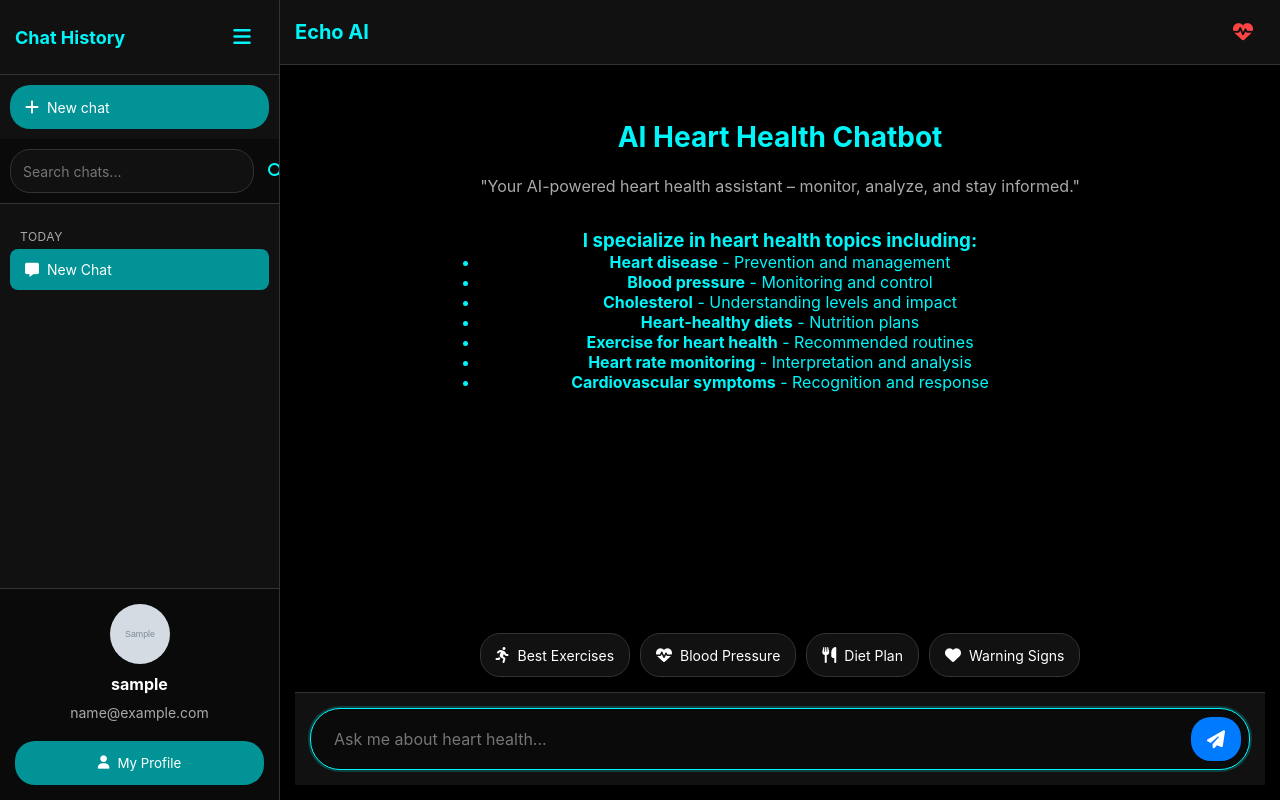
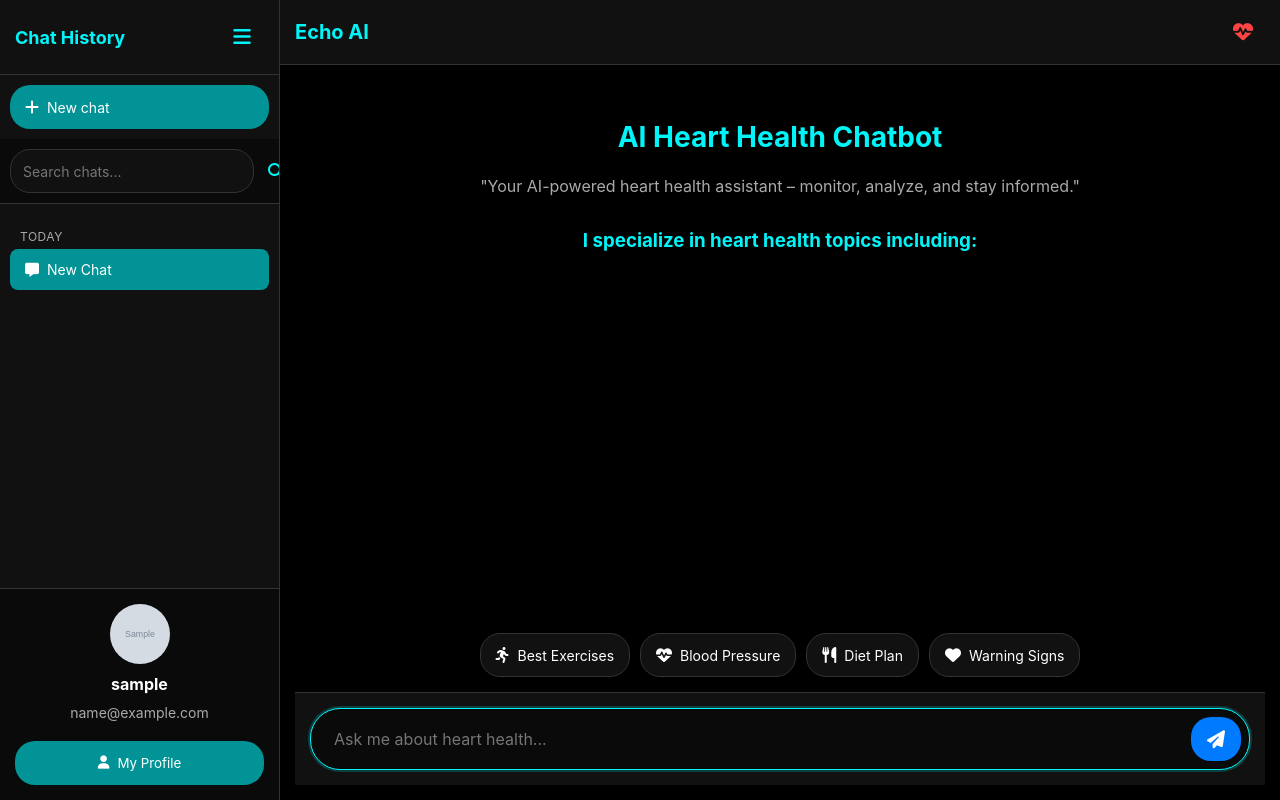
Before and after one commit to 123harsh-bit/ECHO-AI, a Flask app: page / in a window 1280 px wide. Run offline with Flask 3, Linux system fonts and the light colour scheme; the visitor is signed in with stand-in values (Sample User, id 1); tables that the repository leaves empty hold one stand-in row (values such as "Sample post"); grey boxes marked "Sample" are stand-in pictures; some libraries are stand-ins or nearby versions.

Commit message:
Update index.html

```diff
--- a/templates/index.html
+++ b/templates/index.html
@@ -1432,15 +1432,6 @@
                     <p>"Your AI-powered heart health assistant – monitor, analyze, and stay informed."</p>
                     <div style="margin-top: 20px; font-size: 16px; color: var(--primary-color);">
                         <h3>I specialize in heart health topics including:</h3>
-                        <ul>
-                            <li><strong>Heart disease</strong> - Prevention and management</li>
-                            <li><strong>Blood pressure</strong> - Monitoring and control</li>
-                            <li><strong>Cholesterol</strong> - Understanding levels and impact</li>
-                            <li><strong>Heart-healthy diets</strong> - Nutrition plans</li>
-                            <li><strong>Exercise for heart health</strong> - Recommended routines</li>
-                            <li><strong>Heart rate monitoring</strong> - Interpretation and analysis</li>
-                            <li><strong>Cardiovascular symptoms</strong> - Recognition and response</li>
-                        </ul>
                     </div>
                 </div>
 
```
